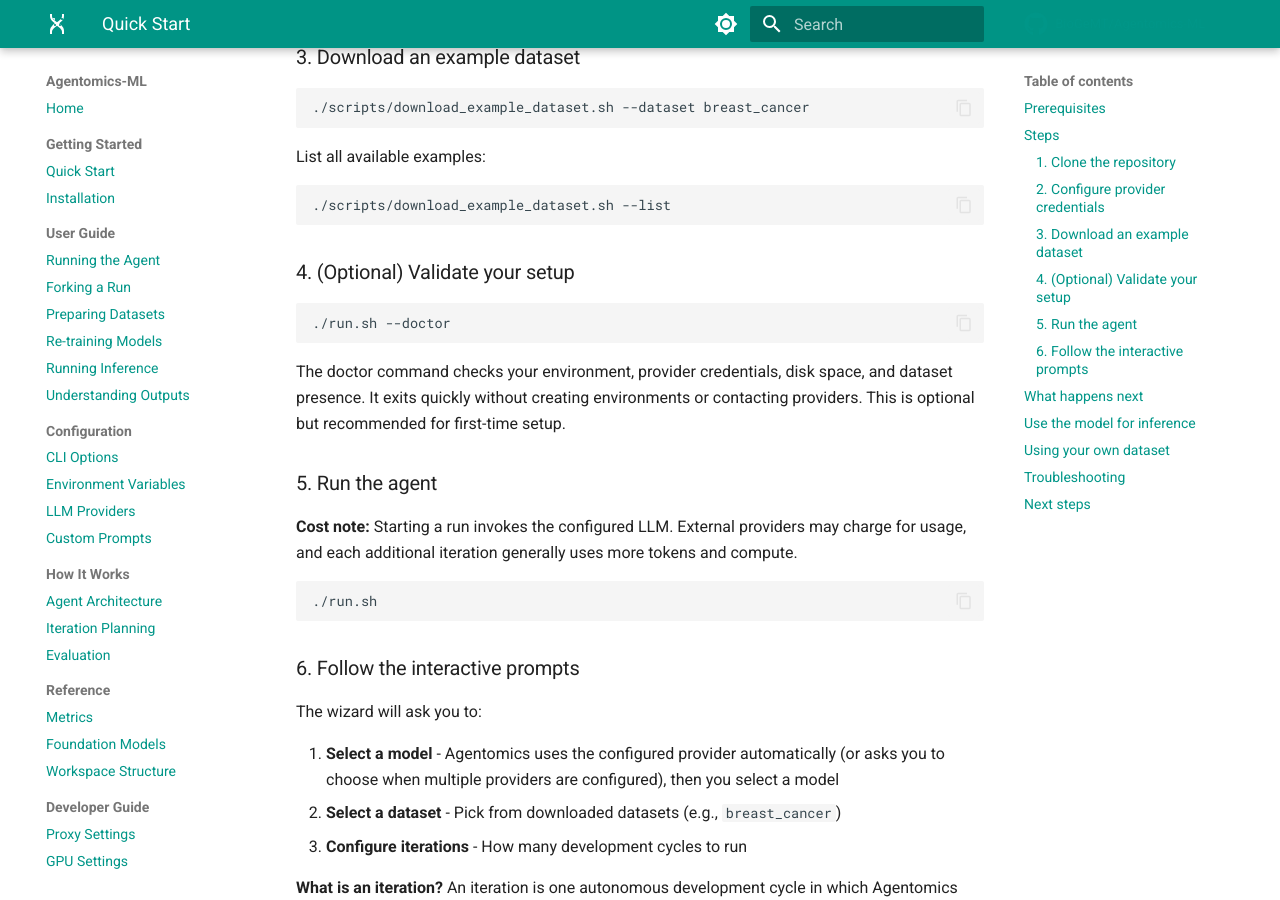
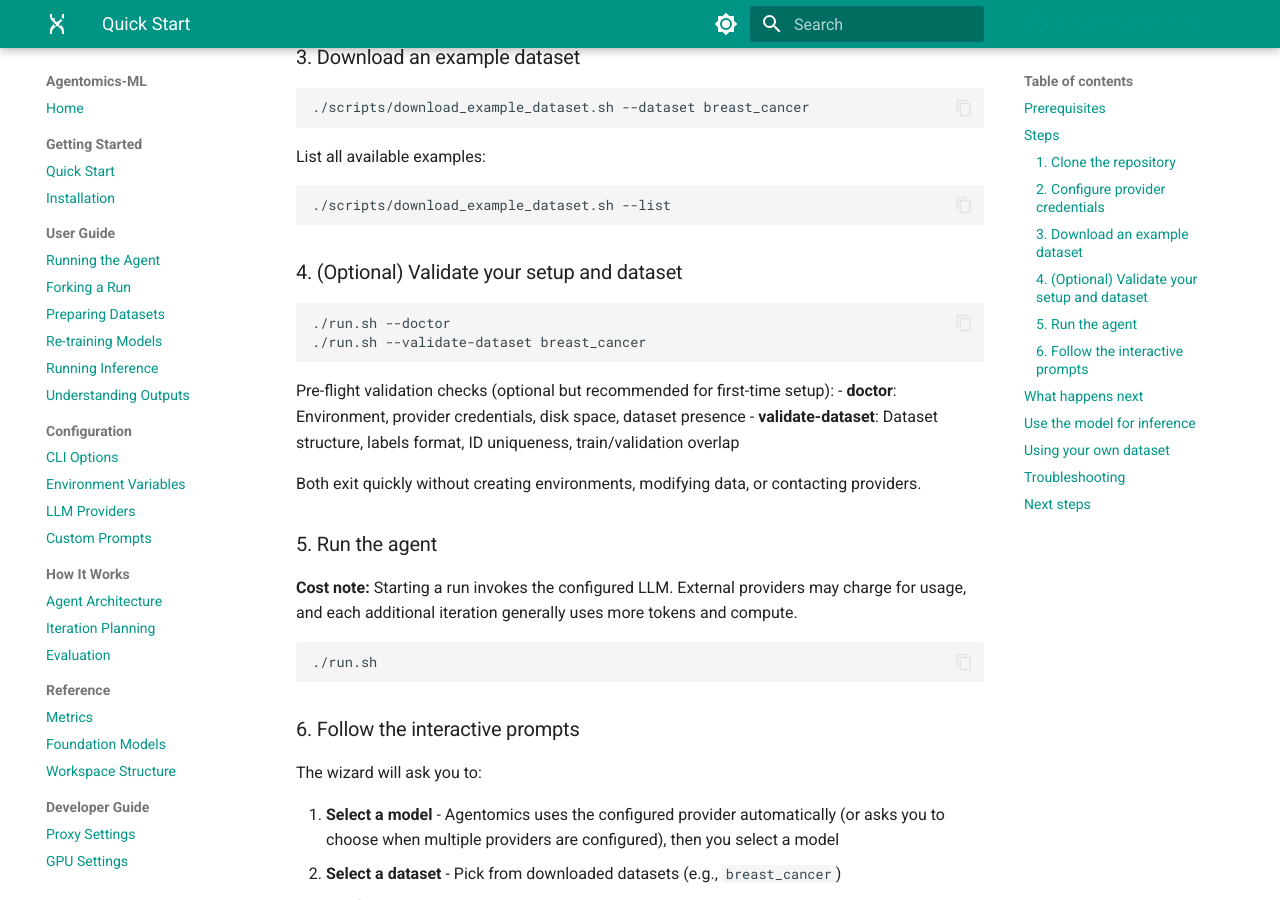
Before and after one commit to BioGeMT/agentomics-ml, an MkDocs documentation site: the page built from docs/getting-started/quick-start.md, in a window 1280 px wide and 900 px high, scrolled down 1139 px. Built offline with MkDocs 1.6.1 and Material for MkDocs 9.7.7, drawn with Linux system fonts in a browser that asks for light colours; comment, search, counter and statistics services are not loaded.

Commit message:
Document UX-102 validator in README and quick-start
Add --validate-dataset to onboarding documentation:
- README: Add validation step in Try it section
- quick-start: Add validation step alongside doctor check

Documentation explains:
- What validator checks (structure, labels, ID overlap)
- Read-only guarantee (no mutation, no provider calls)
- Recommended for first-time setup

````diff
--- a/docs/getting-started/quick-start.md
+++ b/docs/getting-started/quick-start.md
@@ -50,13 +50,18 @@ List all available examples:
 ./scripts/download_example_dataset.sh --list
 ```
 
-### 4. (Optional) Validate your setup
+### 4. (Optional) Validate your setup and dataset
 
 ```bash
 ./run.sh --doctor
+./run.sh --validate-dataset breast_cancer
 ```
 
-The doctor command checks your environment, provider credentials, disk space, and dataset presence. It exits quickly without creating environments or contacting providers. This is optional but recommended for first-time setup.
+Pre-flight validation checks (optional but recommended for first-time setup):
+- **doctor**: Environment, provider credentials, disk space, dataset presence
+- **validate-dataset**: Dataset structure, labels format, ID uniqueness, train/validation overlap
+
+Both exit quickly without creating environments, modifying data, or contacting providers.
 
 ### 5. Run the agent
 
````
Also changed, not shown: README.md (+7 -2 lines).
